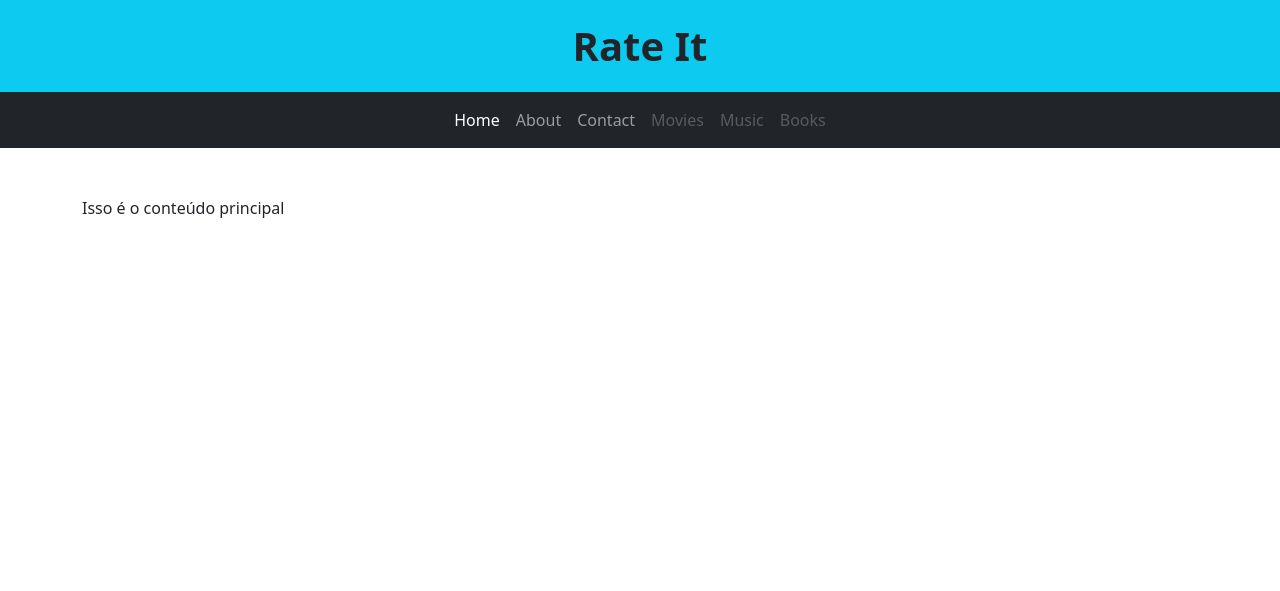
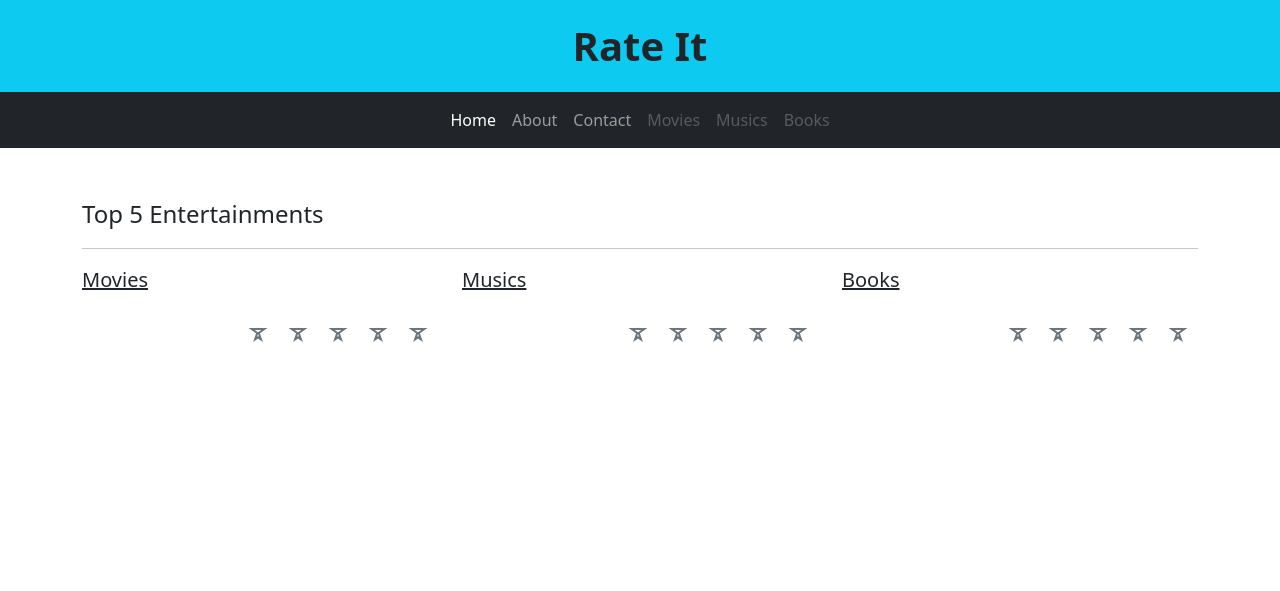
Before and after one commit to raphaelarcanjo/rate_it, a Django app: page / in a window 1280 px wide. Shown: the top 591 px of the page. Run offline with Django 4.2, Linux system fonts and the light colour scheme.

Commit message:
Rating mechanics and menu modifications

```diff
--- a/app/static/css/style.css
+++ b/app/static/css/style.css
@@ -1,3 +1,47 @@
 main {
     min-height: 50vh;
 }
+
+.rating {
+    position: relative;
+    display: flex;
+    flex-direction: row-reverse;
+}
+
+.rating input {
+    position: relative;
+    width: 20px;
+    height: 40px;
+    display: flex;
+    justify-content: center;
+    align-items: center;
+    cursor: pointer;
+    -webkit-appearance: none;
+    appearance: none;
+    overflow: hidden;
+}
+
+.rating input::before {
+    content: '☆';
+    color: rgb(108, 117, 125);
+    position: absolute;
+    font-size: 28px;
+    left: 8px;
+}
+
+.rating input:nth-child(2n + 1)::before {
+    right: 8px;
+    left: initial;
+}
+
+.rating input:not(:checked):hover~input::before,
+.rating input:not(:checked):hover::before {
+    content: '★';
+    color: rgb(108, 117, 125);
+}
+
+.rating input:checked~input::before,
+.rating input:checked::before {
+    content: '★';
+    color: rgb(13, 202, 240);
+}
--- a/app/static/js/script.js
+++ b/app/static/js/script.js
@@ -0,0 +1,21 @@
+window.onload = () => {
+    document.querySelectorAll('div.rating input').forEach(el => {
+        el.onchange = (e) => {
+            let name = e.target.getAttribute('name')
+            let value = e.target.value
+            fetch('teste', {
+                    method: 'PUT',
+                    headers: new Headers({
+                        'Content-Type': 'application/json;charset=utf-8'
+                    }),
+                    body: JSON.stringify({ name, value })
+                })
+                .then(response => {
+                    if (!response.ok) {
+                        console.error(`error: url not found; status: ${response.status}`)
+                    } else response.json()
+                })
+                .then(data => console.log(data))
+        }
+    })
+}
--- a/app/templates/home.html
+++ b/app/templates/home.html
@@ -1,5 +1,56 @@
 {% extends 'layouts/base.html' %}
 
 {% block content %}
-Isso é o conteúdo principal
+<article>
+    <p class="fs-4">Top 5 Entertainments</p>
+    <hr />
+
+    <div class="row">
+        <div class="col-12 col-lg-4">
+            <p class="fs-5 text-decoration-underline">Movies</p>
+            <div class="rating">
+                <input type="radio" name="movie" id="" value="10">
+                <input type="radio" name="movie" id="" value="9">
+                <input type="radio" name="movie" id="" value="8">
+                <input type="radio" name="movie" id="" value="7">
+                <input type="radio" name="movie" id="" value="6">
+                <input type="radio" name="movie" id="" value="5">
+                <input type="radio" name="movie" id="" value="4">
+                <input type="radio" name="movie" id="" value="3">
+                <input type="radio" name="movie" id="" value="2">
+                <input type="radio" name="movie" id="" value="1">
+            </div>
+        </div>
+        <div class="col-12 col-lg-4">
+            <p class="fs-5 text-decoration-underline">Musics</p>
+            <div class="rating">
+                <input type="radio" name="music" id="" value="10">
+                <input type="radio" name="music" id="" value="9">
+                <input type="radio" name="music" id="" value="8">
+                <input type="radio" name="music" id="" value="7">
+                <input type="radio" name="music" id="" value="6">
+                <input type="radio" name="music" id="" value="5">
+                <input type="radio" name="music" id="" value="4">
+                <input type="radio" name="music" id="" value="3">
+                <input type="radio" name="music" id="" value="2">
+                <input type="radio" name="music" id="" value="1">
+            </div>
+        </div>
+        <div class="col-12 col-lg-4">
+            <p class="fs-5 text-decoration-underline">Books</p>
+            <div class="rating">
+                <input type="radio" name="book" id="" value="10">
+                <input type="radio" name="book" id="" value="9">
+                <input type="radio" name="book" id="" value="8">
+                <input type="radio" name="book" id="" value="7">
+                <input type="radio" name="book" id="" value="6">
+                <input type="radio" name="book" id="" value="5">
+                <input type="radio" name="book" id="" value="4">
+                <input type="radio" name="book" id="" value="3">
+                <input type="radio" name="book" id="" value="2">
+                <input type="radio" name="book" id="" value="1">
+            </div>
+        </div>
+    </div>
+</article>
 {% endblock content %}
--- a/app/templates/layouts/base.html
+++ b/app/templates/layouts/base.html
@@ -19,7 +19,11 @@
 </head>
 
 <body>
-    <header class="mb-5">
+    <section class="container-fluid bg-info text-center d-none d-lg-block">
+        <p class="fs-1 fw-bold m-0 py-3">Rate It</p>
+    </section>
+
+    <header class="mb-5 sticky-top">
         {% include 'layouts/header.html' %}
     </header>
 
--- a/app/templates/layouts/footer.html
+++ b/app/templates/layouts/footer.html
@@ -6,6 +6,9 @@
         <li class="nav-item">
             <a href="{% url 'about' %}" class="nav-link {% if title == 'About' %}active{% endif %}">About</a>
         </li>
+        <li class="nav-item">
+            <a href="{% url 'contact' %}" class="nav-link {% if title == 'Contact' %}active{% endif %}">Contact</a>
+        </li>
     </ul>
 
     <small class="mt-4 w-100 text-secondary text-center">All rights reserved <a href="https://github.com/raphaelarcanjo" class="text-decoration-none text-info" target="_blank">raphaelarcanjo</a> 2022</small>
--- a/app/templates/layouts/header.html
+++ b/app/templates/layouts/header.html
@@ -1,28 +1,40 @@
-<section class="container-fluid bg-info text-center">
-    <p class="fs-1 fw-bold m-0 py-3">Rate It</p>
-</section>
-
-<nav class="navbar navbar-expand-lg navbar-dark bg-dark">
-    <div class="container-fluid">
-        <button class="navbar-toggler"
+{% comment %} até aqui {% endcomment %}
+<nav class="navbar navbar-dark bg-dark">
+    <div class="container-fluid justify-content-lg-center">
+        <a class="navbar-brand p-0 me-0 d-lg-none text-info" href="{% url 'home' %}" aria-label="Bootstrap">Rate It</a>
+        <button class="navbar-toggler d-lg-none"
                 type="button"
-                data-bs-toggle="collapse"
+                data-bs-toggle="offcanvas"
                 data-bs-target="#header_navbar"
                 aria-controls="header_navbar"
                 aria-expanded="false"
                 aria-label="Toggle navigation">
             <span class="navbar-toggler-icon"></span>
         </button>
-        <div class="collapse navbar-collapse justify-content-lg-center" id="header_navbar">
-            <ul class="navbar-nav mb-2 mb-lg-0">
-                <li class="nav-item">
+        <div class="offcanvas-lg offcanvas-end bg-dark" id="header_navbar">
+            <div class="offcanvas-header bg-info">
+                <h5 class="offcanvas-title">Menu</h5>
+                <button type="button" class="btn-close" data-bs-dismiss="offcanvas" aria-label="Close"  data-bs-target="#header_navbar"></button>
+            </div>
+            <div class="offcanvas-body">
+                <ul class="navbar-nav flex-lg-row">
+                    <li class="nav-item mx-lg-2">
                         <a class="nav-link {% if title == 'Home' %}active{% endif %}" aria-current="page" href="{% url 'home' %}">Home</a>
                     </li>
-                <li class="nav-item">
+                    <li class="nav-item mx-lg-2">
                         <a class="nav-link {% if title == 'About' %}active{% endif %}" aria-current="page" href="{% url 'about' %}">About</a>
                     </li>
-                <li class="nav-item">
+                    <li class="nav-item mx-lg-2">
                         <a class="nav-link {% if title == 'Contact' %}active{% endif %}" aria-current="page" href="{% url 'contact' %}">Contact</a>
+                    </li>
+                    <li class="nav-item mx-lg-2">
+                        <a class="nav-link disabled">Movies</a>
+                    </li>
+                    <li class="nav-item mx-lg-2">
+                        <a class="nav-link disabled">Musics</a>
+                    </li>
+                    <li class="nav-item mx-lg-2">
+                        <a class="nav-link disabled">Books</a>
                     </li>
                     {% comment %} <li class="nav-item">
                         <a class="nav-link" href="#">Link</a>
@@ -51,16 +63,8 @@
                             </li>
                         </ul>
                     </li> {% endcomment %}
-                <li class="nav-item">
-                    <a class="nav-link disabled">Movies</a>
-                </li>
-                <li class="nav-item">
-                    <a class="nav-link disabled">Music</a>
-                </li>
-                <li class="nav-item">
-                    <a class="nav-link disabled">Books</a>
-                </li>
                 </ul>
             </div>
         </div>
+    </div>
 </nav>
```
Lines whose indentation alone changed are shown as unchanged.
